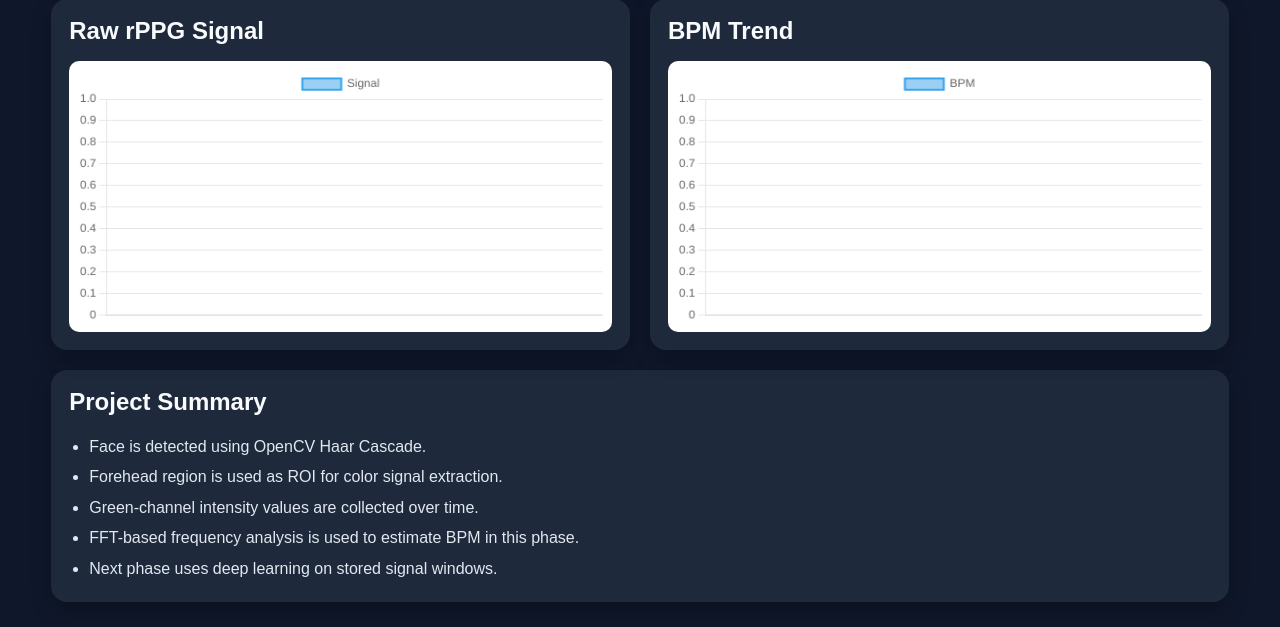
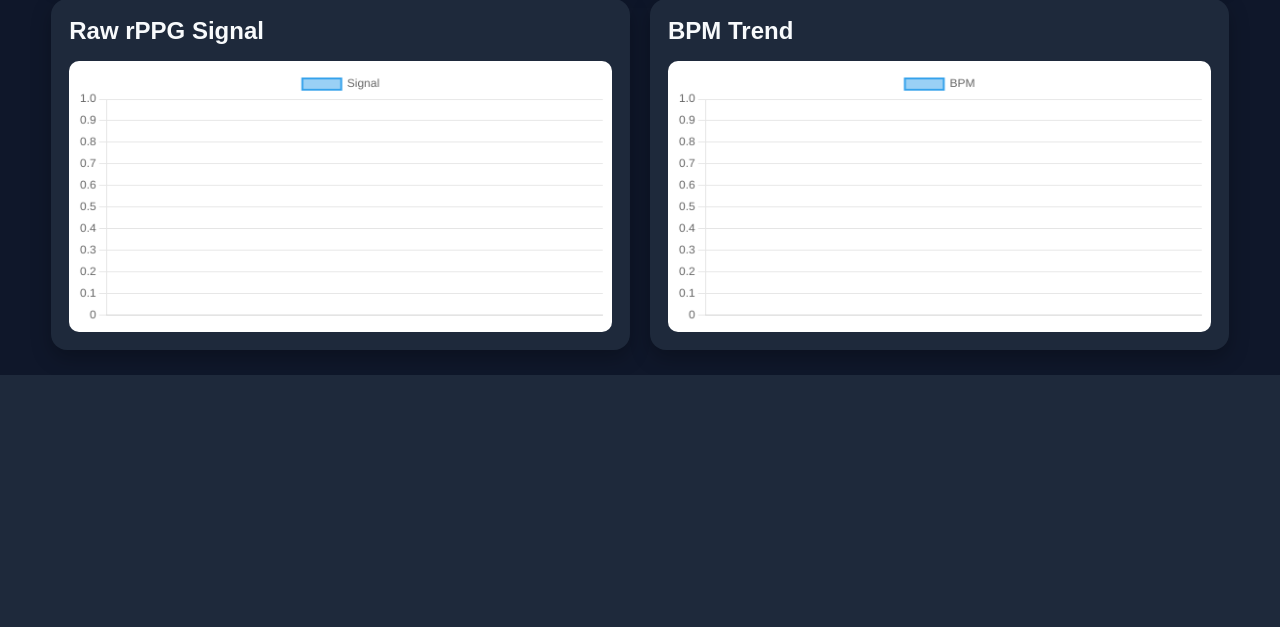
Before and after one commit to hyihuiowwwii/rppg, a Flask app: page / in a window 1280 px wide. Shown: the part 713-1340 px from the top of the page. After the commit the page ends 1088 px from the top, so only its background shows below. Run offline with Flask 3, Linux system fonts and the light colour scheme; data that the repository does not hold is empty.

Commit message:
Update index.html

```diff
--- a/templates/index.html
+++ b/templates/index.html
@@ -75,17 +75,6 @@
                 <canvas id="bpmChart"></canvas>
             </div>
         </div>
-
-        <div class="card notes-card">
-            <h2>Project Summary</h2>
-            <ul>
-                <li>Face is detected using OpenCV Haar Cascade.</li>
-                <li>Forehead region is used as ROI for color signal extraction.</li>
-                <li>Green-channel intensity values are collected over time.</li>
-                <li>FFT-based frequency analysis is used to estimate BPM in this phase.</li>
-                <li>Next phase uses deep learning on stored signal windows.</li>
-            </ul>
-        </div>
     </div>
 
     <script src="{{ url_for('static', filename='script.js') }}"></script>
```
